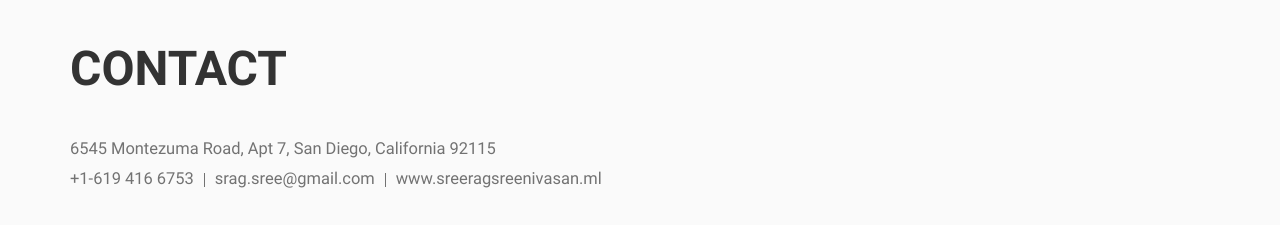
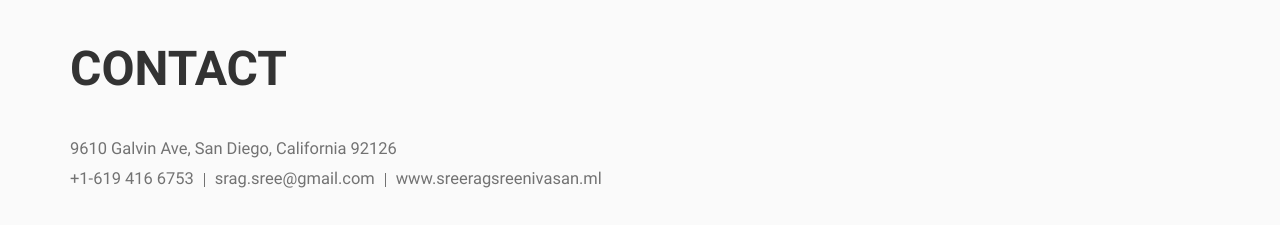
Before and after one commit to sragsree/ssreerag, a plain HTML site: page index.html in a window 1280 px wide. Shown: the part 8140-8365 px from the top of the page. Drawn offline with nearby package versions, Linux system fonts and the light colour scheme; some packages are replaced by stand-ins of ours; files whose address does not match are found by name.

Commit message:
Address updated

```diff
--- a/index.html
+++ b/index.html
@@ -1710,7 +1710,7 @@
                 <div class="clearfix section-head blog-text">
                   <div class="col-sm-10">
                     <h2 class="title">Contact</h2>
-                    <p class="regular-text">6545 Montezuma Road, Apt 7, San Diego, California 92115</p>
+                    <p class="regular-text">9610 Galvin Ave, San Diego, California 92126</p>
                     <ul class="clearfix contact-info">
                       <li><a href="">+1-619 416 6753</a>
                       </li>
```
